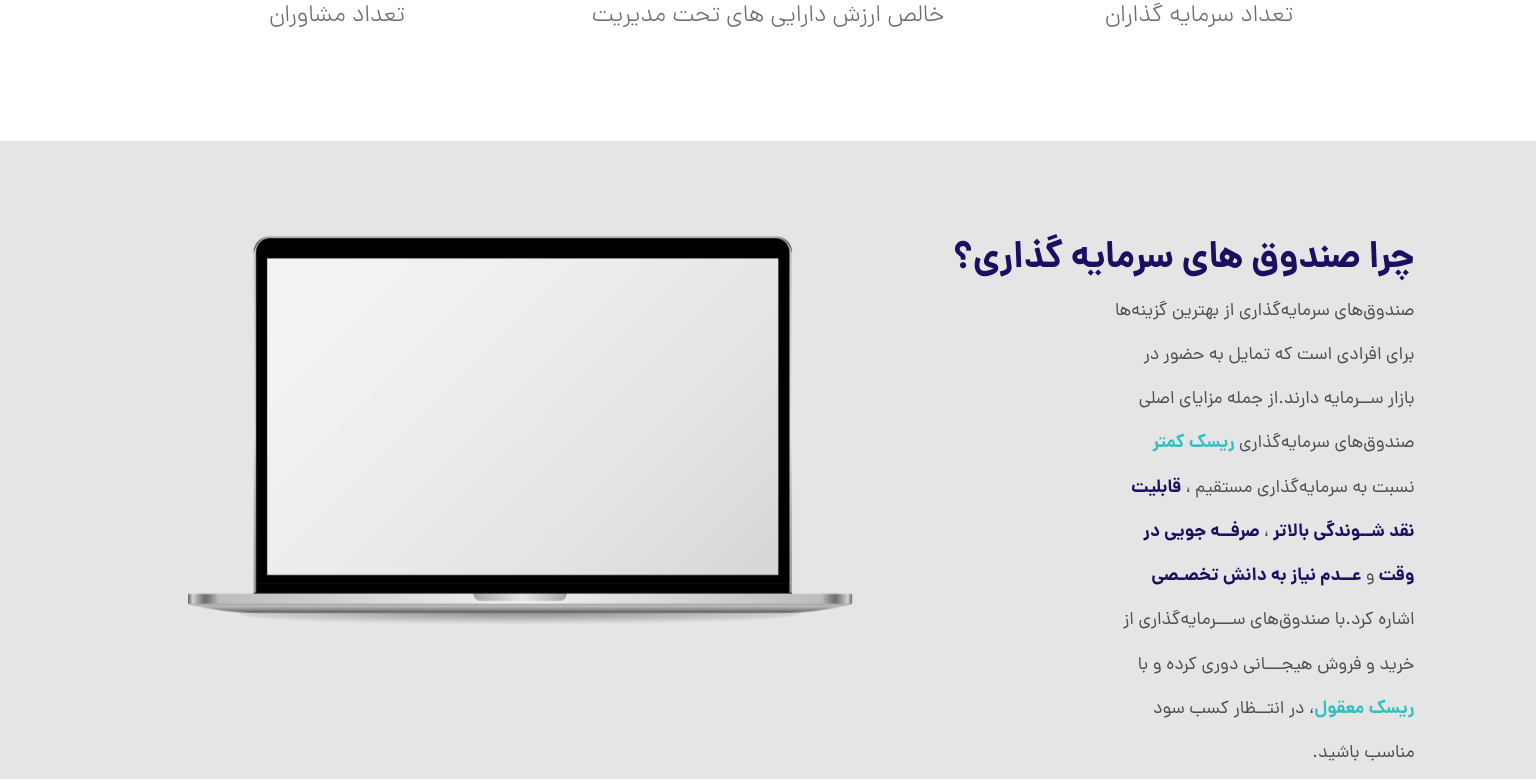
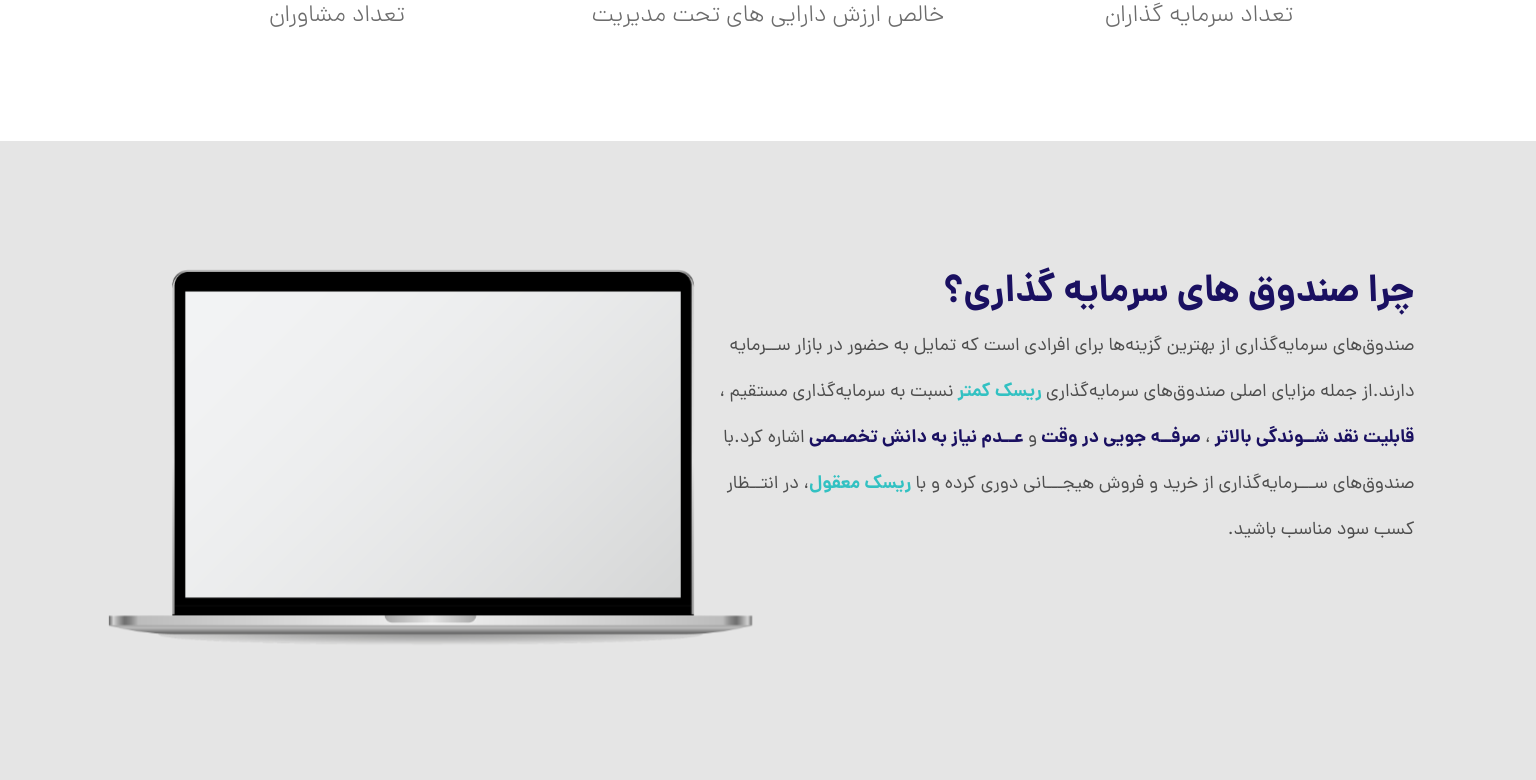
Before and after one commit to najdi123/Algorithm, a Next.js app: page / in a window 1536 px wide. Shown: the part 1126-1906 px from the top of the page. Built offline with nearby package versions, Linux system fonts and the light colour scheme.

Commit message:
mutualfunds responsiveness done

```diff
--- a/src/components/MutualFunds/MutualFunds.module.css
+++ b/src/components/MutualFunds/MutualFunds.module.css
@@ -2,9 +2,8 @@
     background: #E5E5E5;
     text-align: center;
 
-    /*position: relative;*/
-    /*padding: 0 27px 60px;*/
     overflow: hidden;
+    height: fit-content;
 }
 .laptopBackground{
     background: url("/images/laptop.svg");
@@ -37,7 +36,7 @@
     display: none;
 }
 .description{
-    padding: 22px 0;
+    /*padding: 22px 0;*/
 
     font-family: Dana;
     font-style: normal;
@@ -46,10 +45,10 @@
     /*line-height: 246%;*/
     line-height: 366%;
     /* or 30px */
-    height: 310px;
+    /*height: 310px;*/
 
-    width: 306px;
-    margin: 0 auto;
+    /*width: 306px;*/
+    margin: 22px 10px ;
 
     text-align: center;
 
@@ -63,7 +62,6 @@
     color: rgb(50,193,194);
     font-weight: 700;
 }
-.wrapper{}
 
 @media (min-width: 405px) {
     .laptopBackground{
@@ -81,13 +79,8 @@
     .wrapper .container{
         display: flex;
         flex-direction: row-reverse;
-        /*align-items: start;*/
-
         justify-content: flex-end;
 
-        /*position: relative;*/
-        height: 438px;
-        /*padding: 0 60px;*/
     }
     .displayOnLarge{
         display: block;
@@ -96,6 +89,24 @@
         display: none;
     }
 
+    .topOrLeft{
+        top: 0;
+        left: 0;
+    }
+
+    .title{
+        display: flex;
+    }
+    .displayOnSmall{
+        display: none;
+    }
+    .wrapper{
+        /*position: relative;*/
+        /*height: 358.5px;*/
+        height: fit-content;
+        /*padding: 0 59.9px;*/
+        padding: 69.3px 0 107.0px;
+    }
     .topOrLeft{
         /*position: absolute;*/
         top: 0;
@@ -106,87 +117,218 @@
         /*top: 0;*/
         /*right: 0;*/
     }
-
     .title{
-        margin: 60px 0 0;
+        margin: 0;
         padding: 0;
-        font-size: 24px;
-        line-height: 78px;
+        font-size: 21.4px;
+        line-height: 33.3px;
         display: flex;
     }
     .displayOnSmall{
         display: none;
     }
     .description{
-        /*width: 360px;*/
-        /*height: 174px;*/
-        font-size: 13px;
+        width: 393.5px;
+        height: 117.2px;
+        font-size: 10.3px;
         line-height: 246%;
-        /* or 59px */
+        /* or 25.3px */
         color: #4E4E4E;
         padding: 0;
         margin: 0;
         text-align: right;
-        width: 58%;
+
+    }
+    .laptopBackground{
+        width: 365.3px;
+        height: 215.4px;
+        margin: 0 -25.7px 0 0;
     }
 
-    .laptopBackground{
-        /*width: 340px;*/
-        /*height: 201px;*/
-        margin: 110px 0 0 15px;
-        /*width: 30vw;*/
-        width: 44vw;
-        height: 26vw;
-    }
 }
 @media (min-width: 992px) {
     .wrapper{
-        /*padding: 0 80px;*/
+        /*position: relative;*/
+        /*height: 465.6px;*/
+        height: fit-content;
+        /*padding: 0 77.8px;*/
+        padding: 90.0px 0 138.9px;
     }
-
+    .topOrLeft{
+        /*position: absolute;*/
+        top: 0;
+        left: 0;
+    }
+    .bottomOrRight{
+        /*position: absolute;*/
+        /*top: 0;*/
+        /*right: 0;*/
+    }
     .title{
-        margin: 90px 0 0;
+        margin: 0;
+        padding: 0;
+        font-size: 27.8px;
+        line-height: 43.3px;
+        display: flex;
     }
-
+    .displayOnSmall{
+        display: none;
+    }
     .description{
-        width: 54%;
-        /*width: 460px;*/
-        /*height: 174px;*/
-        font-size: 13px;
+        width: 511.1px;
+        height: 152.2px;
+        font-size: 13.4px;
         line-height: 246%;
-        /* or 59px */
+        /* or 32.8px */
         color: #4E4E4E;
         padding: 0;
         margin: 0;
         text-align: right;
+
     }
     .laptopBackground{
-        /*width: 427px;*/
-        /*height: 251px;*/
-        margin: 90px 0 0 60px;
-        /*width: 30vw;*/
+        width: 474.4px;
+        height: 279.8px;
+        margin: 0 -33.4px 0 0;
     }
 
 }
 @media (min-width: 1200px) {
     .wrapper{
-        /*padding: 0 120px;*/
-        height: 538px;
+        /*position: relative;*/
+        /*height: 561.0px;*/
+        height: fit-content;
+        /*padding: 0 93.7px;*/
+        padding: 108.4px 0 167.4px;
+    }
+    .topOrLeft{
+        /*position: absolute;*/
+        top: 0;
+        left: 0;
+    }
+    .bottomOrRight{
+        /*position: absolute;*/
+        /*top: 0;*/
+        /*right: 0;*/
     }
     .title{
-        font-size: 37.5px;
-        line-height: 58.5px;
+        margin: 0;
+        padding: 0;
+        font-size: 33.5px;
+        line-height: 52.2px;
+        display: flex;
+    }
+    .displayOnSmall{
+        display: none;
     }
     .description{
-        font-size: 18px;
+        width: 615.8px;
+        height: 183.4px;
+        font-size: 16.1px;
         line-height: 246%;
+        /* or 39.5px */
         color: #4E4E4E;
+        padding: 0;
+        margin: 0;
+        text-align: right;
+
+    }
+    .laptopBackground{
+        width: 571.6px;
+        height: 337.1px;
+        margin: 0 -40.2px 0 0;
     }
 }
-@media (min-width: 1500px) {
-    .wrapper {
-        /*padding: 0 120px;*/
-        height: 638px;
+@media (min-width: 1371px) {
+    .wrapper{
+        /*position: relative;*/
+        /*height: 641.1px;*/
+        height: fit-content;
+        /*padding: 0 107.1px;*/
+        padding: 123.9px 0 191.3px;
+    }
+    .topOrLeft{
+        /*position: absolute;*/
+        top: 0;
+        left: 0;
+    }
+    .bottomOrRight{
+        /*position: absolute;*/
+        /*top: 0;*/
+        /*right: 0;*/
+    }
+    .title{
+        margin: 0;
+        padding: 0;
+        font-size: 38.3px;
+        line-height: 59.7px;
+        display: flex;
+    }
+    .displayOnSmall{
+        display: none;
+    }
+    .description{
+        width: 703.8px;
+        height: 209.6px;
+        font-size: 18.4px;
+        line-height: 246%;
+        /* or 45.1px */
+        color: #4E4E4E;
+        padding: 0;
+        margin: 0;
+        text-align: right;
+
+    }
+    .laptopBackground{
+        width: 653.3px;
+        height: 385.3px;
+        margin: 0 -45.9px 0 0;
+    }
+}
+@media (min-width: 1690px) {
+    .wrapper{
+        /*position: relative;*/
+        /*height: 754.2px;*/
+        height: fit-content;
+        /*padding: 0 126.0px;*/
+        padding: 145.8px 0 225.0px;
+    }
+    .topOrLeft{
+        /*position: absolute;*/
+        top: 0;
+        left: 0;
+    }
+    .bottomOrRight{
+        /*position: absolute;*/
+        /*top: 0;*/
+        /*right: 0;*/
+    }
+    .title{
+        margin: 0;
+        padding: 0;
+        font-size: 45.0px;
+        line-height: 70.2px;
+        display: flex;
+    }
+    .displayOnSmall{
+        display: none;
+    }
+    .description{
+        width: 828.0px;
+        height: 246.6px;
+        font-size: 21.6px;
+        line-height: 246%;
+        /* or 53.1px */
+        color: #4E4E4E;
+        padding: 0;
+        margin: 0;
+        text-align: right;
+
+    }
+    .laptopBackground{
+        width: 768.6px;
+        height: 453.3px;
+        margin: 0 -54.0px 0 0;
     }
 }
 @media (min-width: 1900px) {
--- a/src/components/Statistics/Statistics.module.css
+++ b/src/components/Statistics/Statistics.module.css
@@ -21,13 +21,8 @@
 
 .item {
     display: flex;
-    /*flex-direction: column;*/
-
     width: 100%;
-    /*height: 80px;*/
-
     background: #F5F5F5;
-    /*border-radius: 0px 10px 10px 0px;*/
     margin: 24px auto 0;
     border-left: 6px solid #25BDBE;
 }
```
